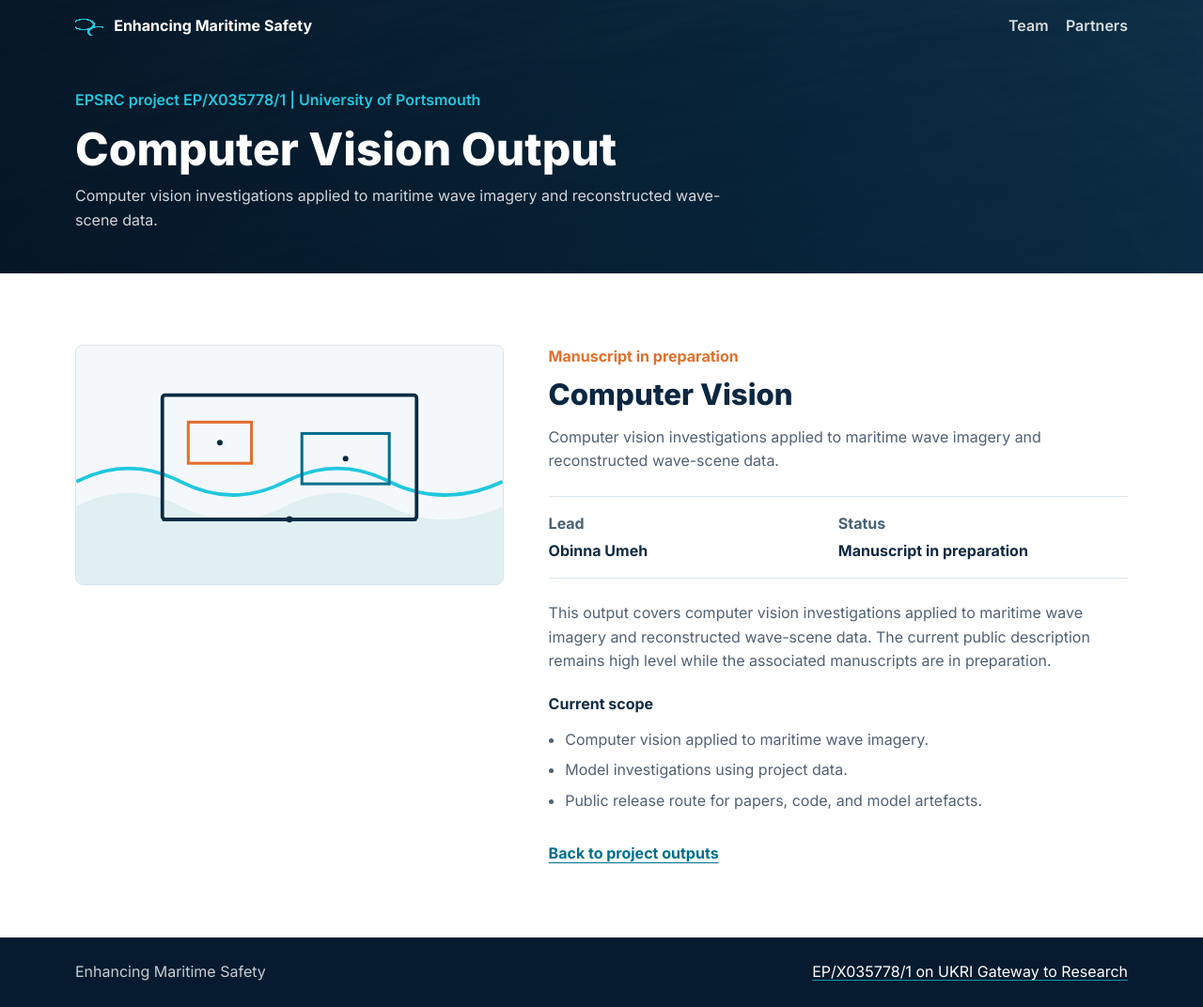
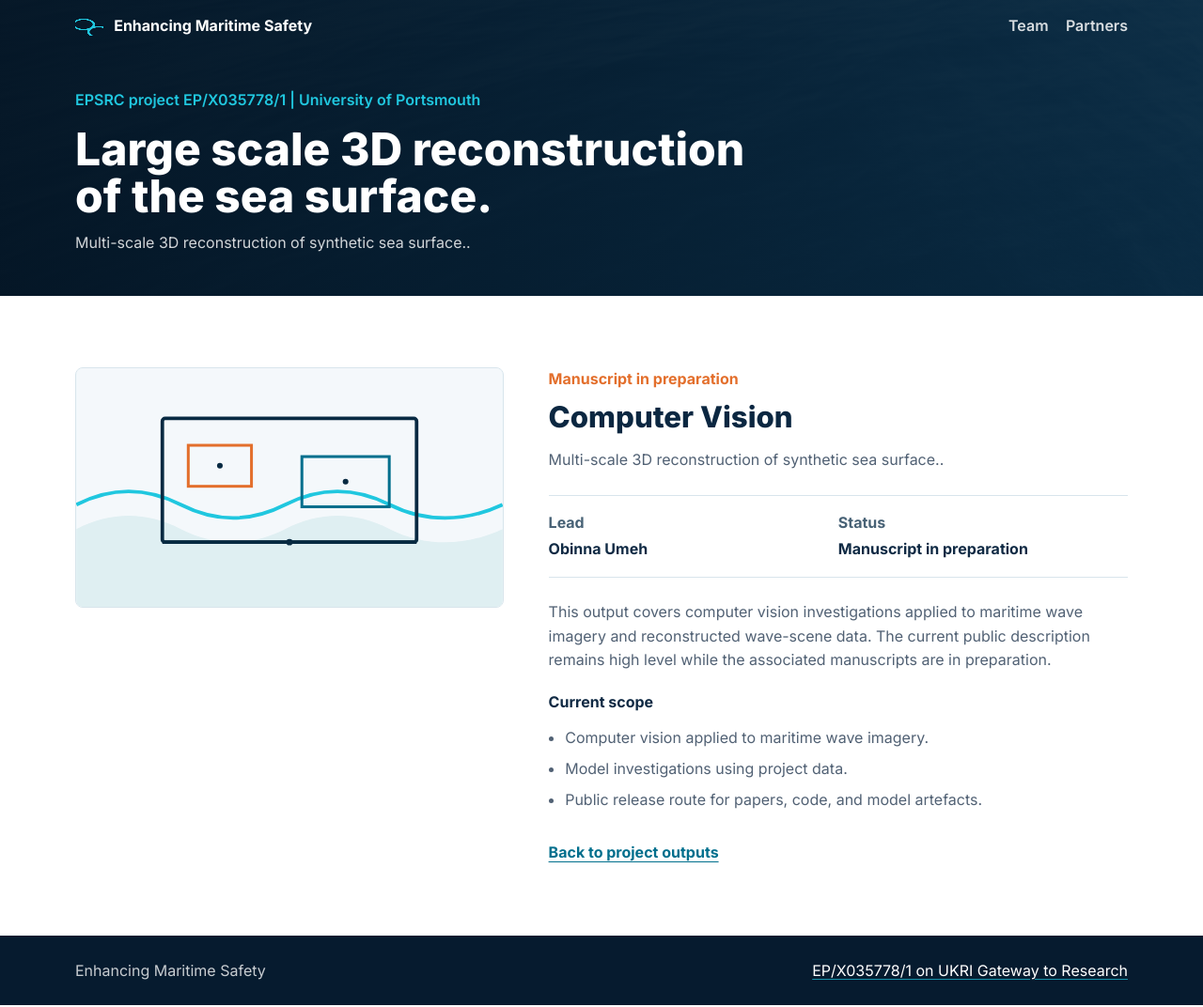
Before and after one commit to stereoocean/stereoocean.github.io, a Jekyll site: the page built from _outputs/computer-vision.md, in a window 1280 px wide. Shown: the whole page at 94% size. Built offline with Jekyll 4.4.1, drawn with Linux system fonts in a browser that asks for light colours.

Commit message:
Revise title and description for computer vision output
Updated the title and description for clarity.

```diff
--- a/_outputs/computer-vision.md
+++ b/_outputs/computer-vision.md
@@ -1,11 +1,11 @@
 ---
-title: Computer Vision Output
+title: Large scale 3D reconstruction of the sea surface.
 output_title: Computer Vision
 lead: Obinna Umeh
 status: Manuscript in preparation
 image: /assets/img/outputs/computer-vision.svg
 order: 2
-description: Computer vision investigations applied to maritime wave imagery and reconstructed wave-scene data.
+description: Multi-scale 3D reconstruction of synthetic sea surface..
 ---
 
 This output covers computer vision investigations applied to maritime wave imagery
```
